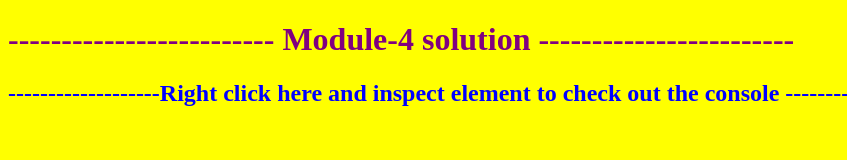
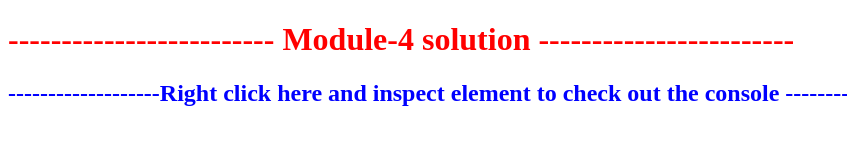
Before and after one commit to tresa2002/COURSERA_HTML-CSS-JAVASCRIPT, a plain HTML site: page module4_solution/index.html in a window 1280 px wide. Shown: the whole page, without its empty margins (0-847 px from the left). Drawn offline with Linux system fonts and the light colour scheme.

Commit message:
Update index.html

```diff
--- a/module4_solution/index.html
+++ b/module4_solution/index.html
@@ -3,8 +3,8 @@
 <head>
 	<title></title>
 </head >
-<body bgcolor="yellow">
-	<h1 style="color: purple">------------------------- Module-4 solution ------------------------</h1>
+<body>
+	<h1 style="color: red">------------------------- Module-4 solution ------------------------</h1>
   <h2 style="color: blue">-------------------Right click here and inspect element to check out the console --------------------</h2>
 	<script src="script.js" ="text/javascript">
 
```
